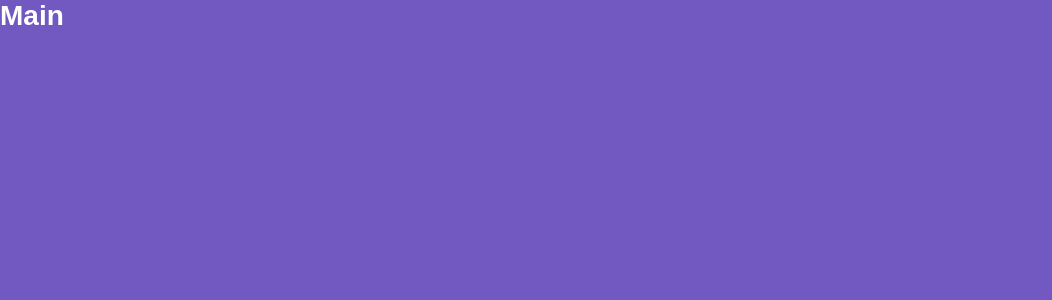
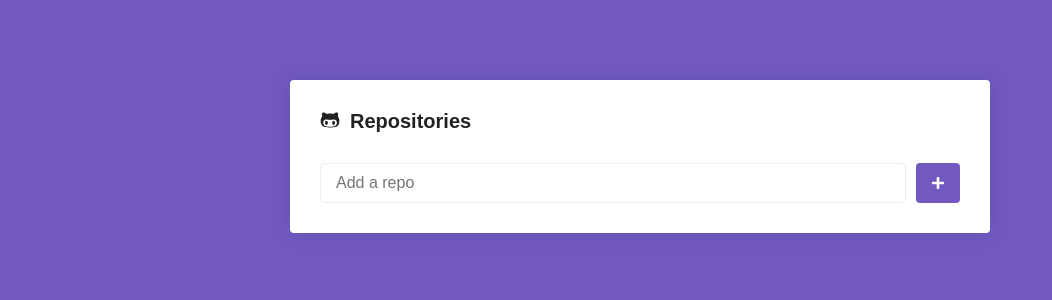
Before and after one commit to joaopcm/gostack-githunter, a React (Create React App) app: page / in a window 1280 px wide. Shown: the top 300 px of the page, without its empty margins (0-1052 px from the left). Built offline with nearby package versions, Linux system fonts and the light colour scheme.

Commit message:
chore: CSS main page

```diff
--- a/package.json
+++ b/package.json
@@ -5,6 +5,7 @@
   "dependencies": {
     "react": "^16.11.0",
     "react-dom": "^16.11.0",
+    "react-icons": "^3.8.0",
     "react-router-dom": "^5.1.2",
     "react-scripts": "3.2.0",
     "styled-components": "^4.4.0"
--- a/src/pages/Main/index.js
+++ b/src/pages/Main/index.js
@@ -1,7 +1,23 @@
 import React from 'react';
 
-import { Title } from './styles';
+import { FaGithubAlt, FaPlus } from 'react-icons/fa';
+
+import { Container, Form, SubmitButton } from './styles';
 
 export default function Main() {
-  return <Title>Main</Title>;
+  return (
+    <Container>
+      <h1>
+        <FaGithubAlt />
+        Repositories
+      </h1>
+
+      <Form onSubmit={() => {}}>
+        <input type="text" placeholder="Add a repo" />
+        <SubmitButton>
+          <FaPlus color="#FFF" size={14} />
+        </SubmitButton>
+      </Form>
+    </Container>
+  );
 }
--- a/src/pages/Main/styles.js
+++ b/src/pages/Main/styles.js
@@ -1,5 +1,47 @@
 import styled from 'styled-components';
 
-export const Title = styled.h1`
-  color: #fff;
+export const Container = styled.div`
+  max-width: 700px;
+  background: #fff;
+  border-radius: 4px;
+  box-shadow: 0 0 20px rgba(0, 0, 0, 0.1);
+  padding: 30px;
+  margin: 80px auto;
+
+  h1 {
+    font-size: 20px;
+    display: flex;
+    flex-direction: row;
+
+    svg {
+      margin-right: 10px;
+    }
+  }
 `;
+
+export const Form = styled.form`
+  margin-top: 30px;
+  display: flex;
+  flex-direction: row;
+
+  input {
+    flex: 1;
+    border: 1px solid #eee;
+    padding: 10px 15px;
+    border-radius: 4px;
+    font-size: 16px;
+  }
+`;
+
+export const SubmitButton = styled.button.attrs({
+  type: 'submit',
+})`
+  background: #7159c1;
+  border: 0;
+  padding: 0 15px;
+  margin-left: 10px;
+  border-radius: 4px;
+  display: flex;
+  justify-content: center;
+  align-items: center;
+`;
```
Also changed, not shown: 1 other file (tests, documents, lock files or other folders).
